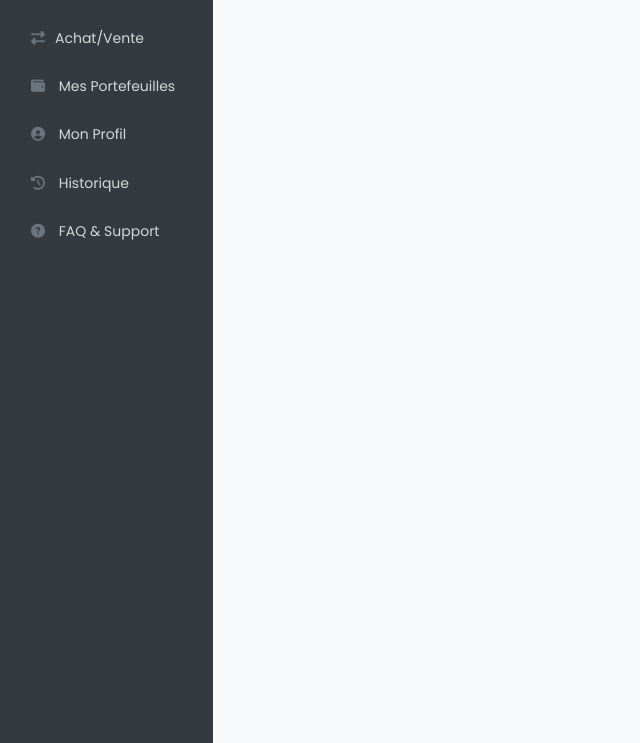
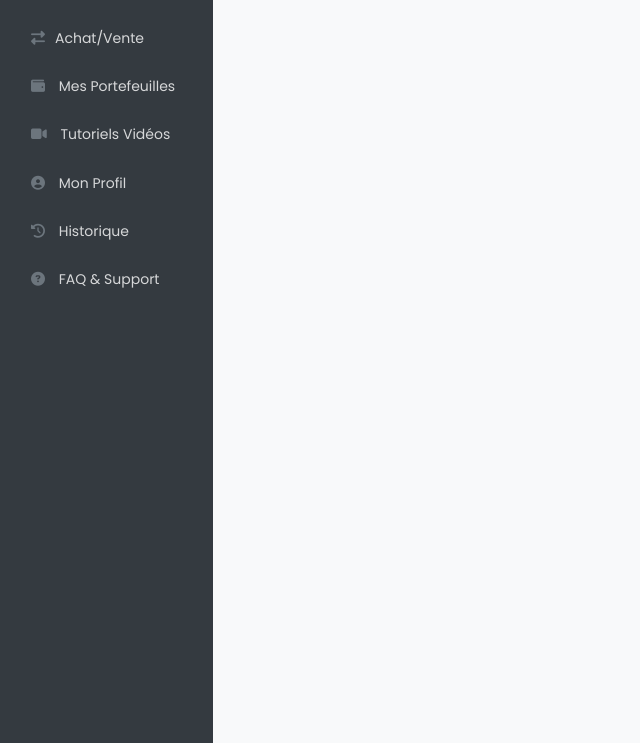
Before and after one commit to mood350/Lock, a Django app: page /base in a window 1280 px wide. Shown: the part 57-800 px from the top of the page, without its empty margins (0-640 px from the left). Run offline with Django 5.2, Linux system fonts and the light colour scheme; the visitor is signed in with stand-in values (Sample User, id 1); some libraries are stand-ins or nearby versions.

Commit message:
Ajout de tutoriel dans la nav

```diff
--- a/backend/templates/dashboard/base.html
+++ b/backend/templates/dashboard/base.html
@@ -89,6 +89,12 @@
                         </a>
                     </li>
                     <li class="nav-item">
+                        <a class="nav-link {% if request.resolver_match.url_name == 'tutoriels' %}active{% endif %}" href="{% url 'tutoriels' %}">
+                            <i class="fas fa-video"></i>
+                            Tutoriels Vidéos
+                        </a>
+                    </li>
+                    <li class="nav-item">
                         <a class="nav-link {% if request.resolver_match.url_name == 'profile' %}active{% endif %}" href="{% url 'profile' %}">
                             <i class="fas fa-user-circle"></i>
                             Mon Profil
```
